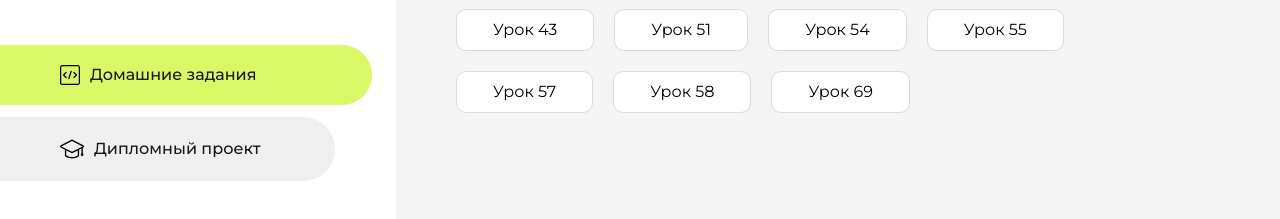
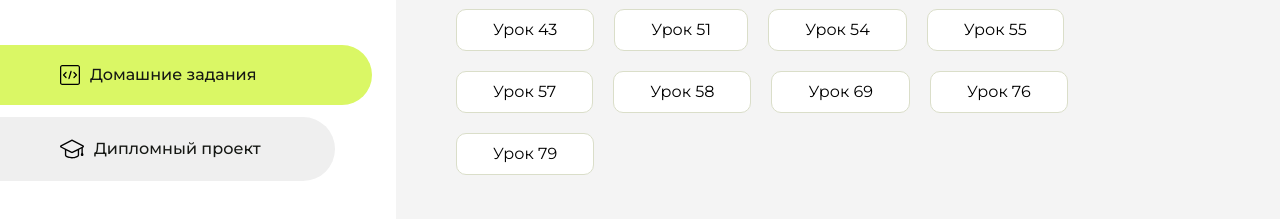
Before and after one commit to VeGaSViP/homework, a plain HTML site: page index.html in a window 1280 px wide. Shown: the part 291-510 px from the top of the page. Drawn offline with Linux system fonts and the light colour scheme.

Commit message:
Update index.html

```diff
--- a/index.html
+++ b/index.html
@@ -128,6 +128,12 @@
                     <li class="content__list-item">
                         <a href="lesson69/index.html">Урок 69</a>
                     </li>
+                    <li class="content__list-item">
+                        <a href="lesson76/index.html">Урок 76</a>
+                    </li>
+                    <li class="content__list-item">
+                        <a href="lesson79/index.html">Урок 79</a>
+                    </li>
                 </ul>
             </div>
             <div class="content__block hidden" id="diplomBlock">
```
